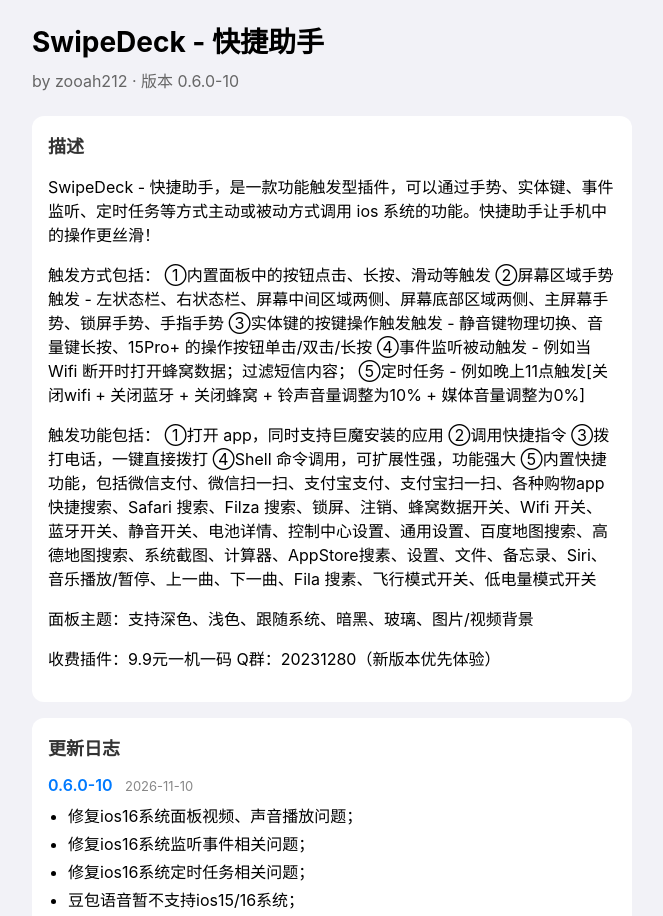
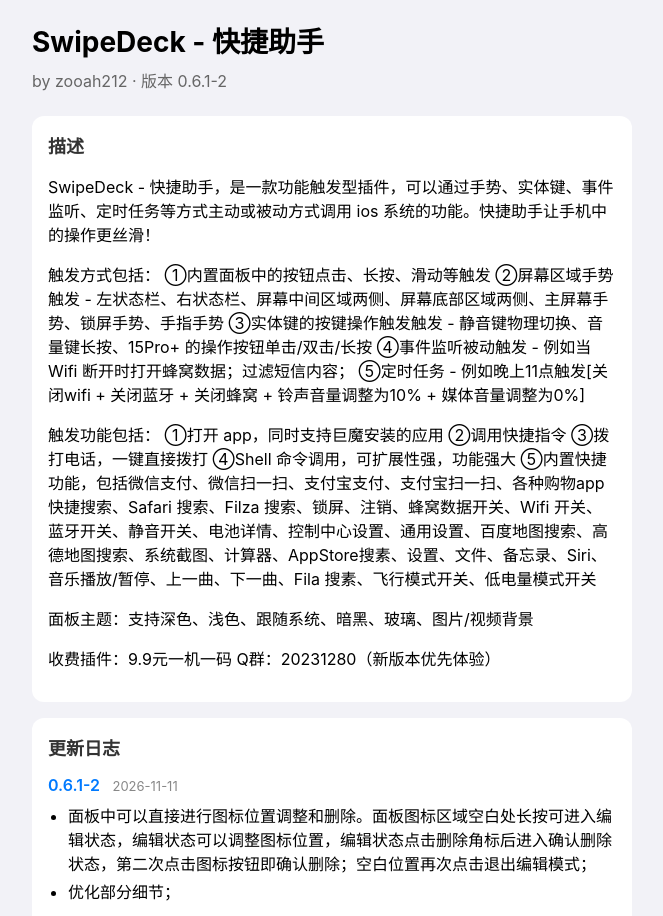
Before and after one commit to zooah212/repo, a plain HTML site: page depictions/com.zooah.swipedeck/index.html in a window 1280 px wide. Shown: the top 916 px of the page, without its empty margins (308-971 px from the left). Drawn offline with Linux system fonts and the light colour scheme.

Commit message:
🤖 Auto-sync from private repo

```diff
--- a/depictions/com.zooah.swipedeck/index.html
+++ b/depictions/com.zooah.swipedeck/index.html
@@ -21,7 +21,7 @@
 </head>
 <body>
   <h1>SwipeDeck - 快捷助手</h1>
-  <div class="meta">by zooah212 · 版本 0.6.0-10</div>
+  <div class="meta">by zooah212 · 版本 0.6.1-2</div>
 
   <div class="section">
     <h2>描述</h2>
@@ -53,6 +53,14 @@
 
   <div class="section">
     <h2>更新日志</h2>
+    <div class="version">
+      <span class="version-title">0.6.1-2</span>
+      <span class="version-date">2026-11-11</span>
+      <ul>
+        <li>面板中可以直接进行图标位置调整和删除。面板图标区域空白处长按可进入编辑状态，编辑状态可以调整图标位置，编辑状态点击删除角标后进入确认删除状态，第二次点击图标按钮即确认删除；空白位置再次点击退出编辑模式；</li>
+        <li>优化部分细节；</li>
+      </ul>
+    </div>
     <div class="version">
       <span class="version-title">0.6.0-10</span>
       <span class="version-date">2026-11-10</span>
```
Also changed, not shown: depictions/com.zooah.swipedeck/js.json (+9 -1 lines), 4 other files.
